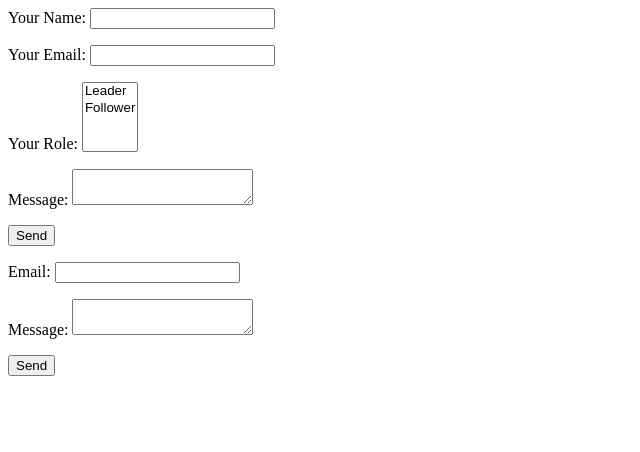
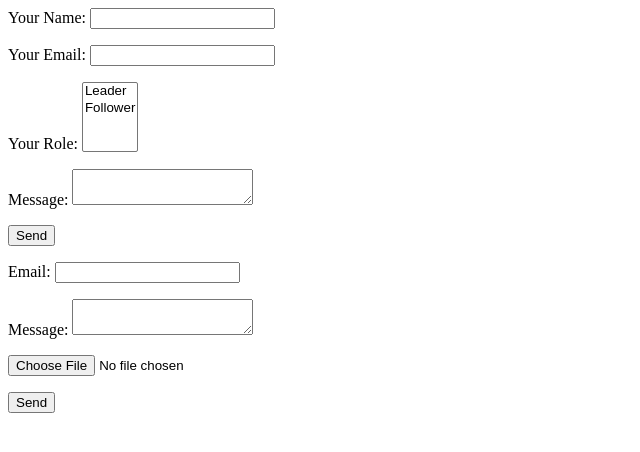
Before and after one commit to Mackatate/Mackatate.github.io, a plain HTML site: page contact.html in a window 1280 px wide. Shown: the whole page, without its empty margins (0-640 px from the left). Drawn offline with Linux system fonts and the light colour scheme.

Commit message:
File Upload
File upload thingy

```diff
--- a/contact.html
+++ b/contact.html
@@ -1,3 +1,4 @@
+<body>
 <form name="contact" method="POST" data-netlify="true">
   <p>
     <label>Your Name: <input type="text" name="name" /></label>
@@ -26,8 +27,13 @@
   <p>
     <label>Message: <textarea name="message"></textarea></label>
   </p>
+
+  <input type="file";
+
   <div data-netlify-recaptcha="true"></div>
   <p>
     <button type="submit">Send</button>
   </p>
 </form>
+
+</body>
```
